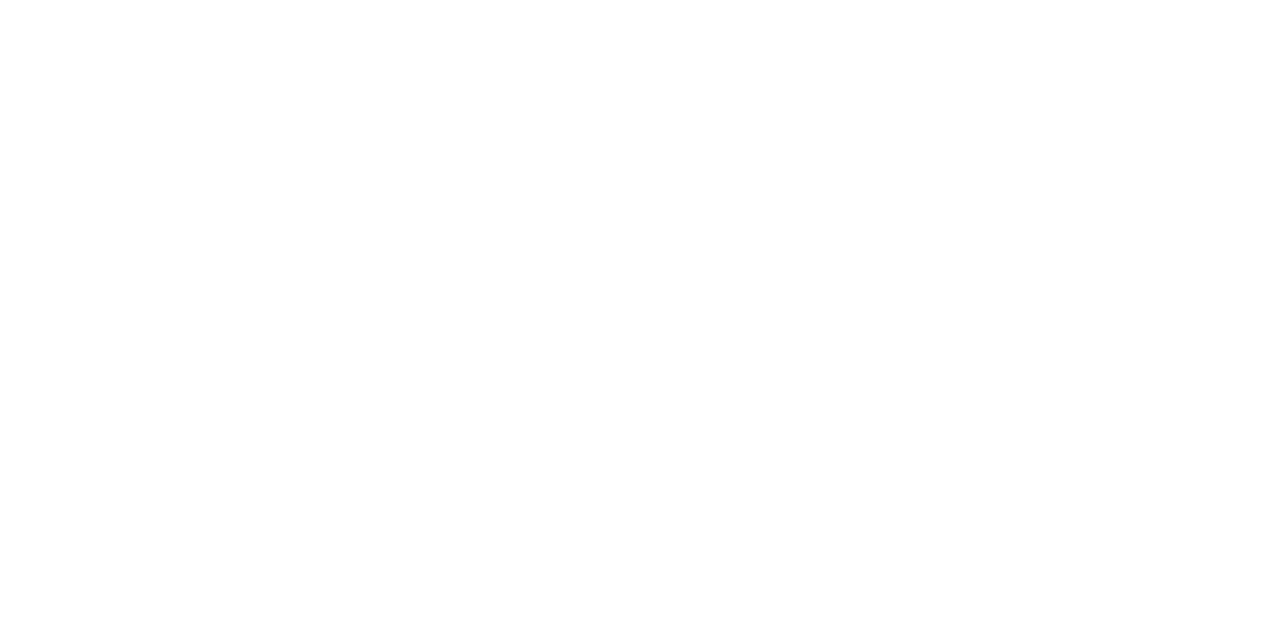
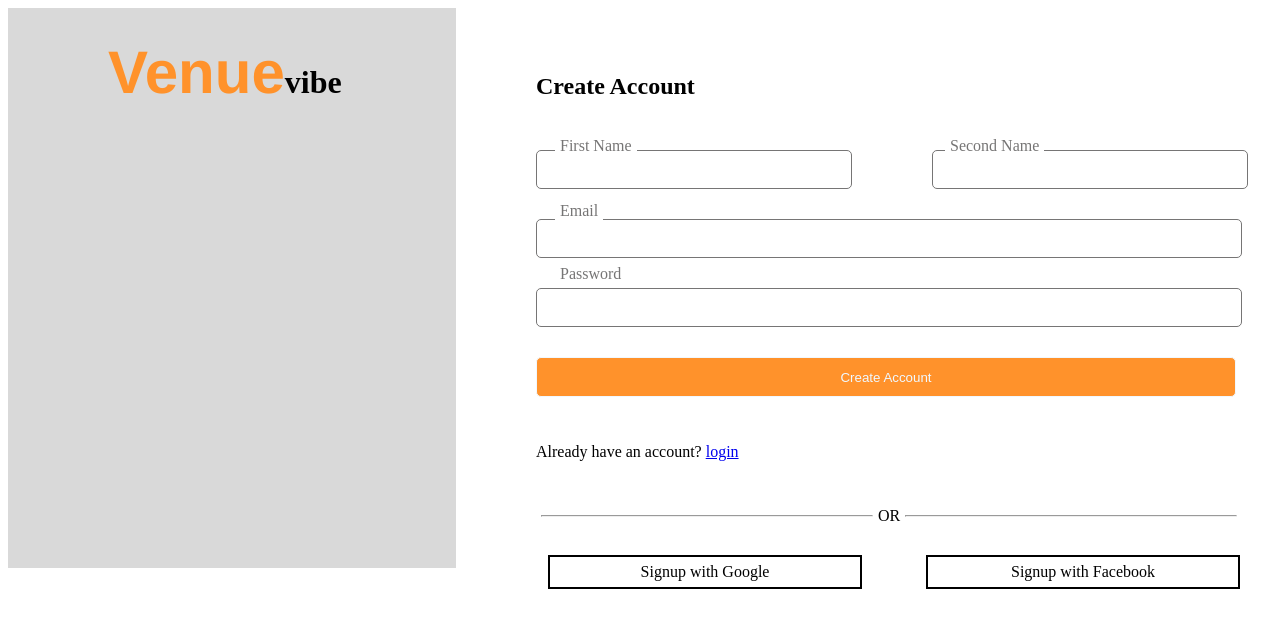
Before and after one commit to kenmusau/venueVibe-client, a React (Create React App) app: page /signup in a window 1280 px wide. Before the commit this address had no page. Shown: the top 628 px of the page. Built offline with nearby package versions, Linux system fonts and the light colour scheme.

Commit message:
add signup styling

```diff
--- a/src/App.css
+++ b/src/App.css
@@ -127,3 +127,205 @@
     width: 50%;
   }
    */
+
+
+
+
+
+   /*  SIGNUP */
+
+
+
+
+
+.signup{
+    display: flex;
+    height: 560px;
+    width: 100%;
+  }
+
+  .right h2{
+    font-size: 1.5rem;
+    font-weight: 700;
+  }
+
+  .left{
+    width: 60%;
+    height: 100%;
+    background-color: #D9D9D9;
+  }
+
+  .right{
+    width: 65%;
+    height: 100%;
+  }
+
+  .names input{
+    margin-top: 20px;
+    width: 310px;
+    height: 35px;
+    border: 1px solid #767575;
+    border-radius: 5px;
+    margin-left: 80px;
+  }
+
+  .email-div{
+    margin: 30px;
+    margin-left: 80px;
+  }
+
+  .email-div input{
+    width: 700px;
+    height: 35px;
+    border: 1px solid #767575;
+    border-radius: 5px;
+
+  }
+
+  .password-div input{
+    margin-left: 80px;
+    width: 700px;
+    height: 35px;
+    border: 1px solid #767575;
+    border-radius: 5px;
+
+  }
+
+  .signup-form{
+    display: flex;
+    flex-direction: column;
+    /* align-items: center; */
+  }
+
+  .right h2{
+    margin-left: 80px;
+    margin-top: 8%;
+    margin-bottom: 30px;
+  }
+
+  .form{
+    display: flex;
+    flex-direction: column;
+    justify-content: center;
+  }
+  .signup-button{
+    border: 1px solid;
+    margin: 30px;
+    width: 700px;
+    height: 40px;
+    margin-left: 80px;
+    border-radius: 5px;
+    background-color: #FF922B;
+    color: aliceblue;
+  }
+
+  .have-account{
+    margin-left: 80px;
+  }
+
+  .or{
+    margin: 30px;
+    display: flex;
+    flex-direction: row;
+    align-items: center;
+    margin-left: 80px;
+
+  }
+
+  .or hr{
+    width:330px;
+    height: 0.0001px;
+
+  }
+
+  .social-login{
+    display: flex;
+    align-items: center;
+    justify-content: space-around;
+    margin-left: 60px;
+
+  }
+
+  .google{
+    border: 2px solid;
+    width: 310px;
+    height: 30px;
+    display: flex;
+    align-items: center;
+    justify-content: center;
+  }
+
+  .google:hover{
+    transform: translateY(2px)translateX(2px);
+  }
+
+  .facebook{
+    border: 2px solid;
+    width: 310px;
+    height: 30px;
+    display: flex;
+    align-items: center;
+    justify-content: center;
+  }
+
+  .social-login a{
+    text-decoration: none;
+    color: black;
+  }
+
+  .left h1{
+    margin-left: 100px;
+    margin-top: 30px;
+  }
+
+  .left span{
+    font-size: 60px;
+    font-weight: bolder;
+    font-family:'Franklin Gothic Medium', 'Arial Narrow', Arial, sans-serif;
+    color: #FF922B;
+  }
+
+
+  .firstname{
+    position: absolute;
+    left: 555px;
+    top: 137px;
+    z-index: 1;
+    background-color: white;
+    padding-left: 5px;
+    padding-right: 5px;
+    color: #767575;
+  }
+
+  .secondname{
+    position: absolute;
+    top: 137px;
+    left: 945px;
+    z-index: 1;
+    background-color: white;
+    padding-left: 5px;
+    padding-right: 5px;
+    color: #767575;
+  }
+
+  .email{
+    position: absolute;
+    left: 555px;
+    top: 202px;
+    z-index: 1;
+    background-color: white;
+    padding-left: 5px;
+    padding-right: 5px;
+    color: #767575;
+  }
+
+  .password{
+    position: absolute;
+    left: 555px;
+    top: 265px;
+    z-index: 1;
+    background-color: white;
+    padding-left: 5px;
+    padding-right: 5px;
+    color: #767575;
+  }
--- a/src/App.js
+++ b/src/App.js
@@ -2,6 +2,7 @@
 import './App.css'
 import Login from './pages/Login';
 import { useEffect, useState } from 'react';
+import Signup from './pages/Signup';
 
 function App() {
 
@@ -16,6 +17,7 @@
       {/* <h2>Venue Vibe Loading ......</h2> */}
       <Routes>
         <Route path="/login" element={<Login onSave={setUser}/>}/>
+        <Route path="/signup" element={<Signup onSave={setUser}/>}/>
       </Routes>
       </div>
     </div>
```
